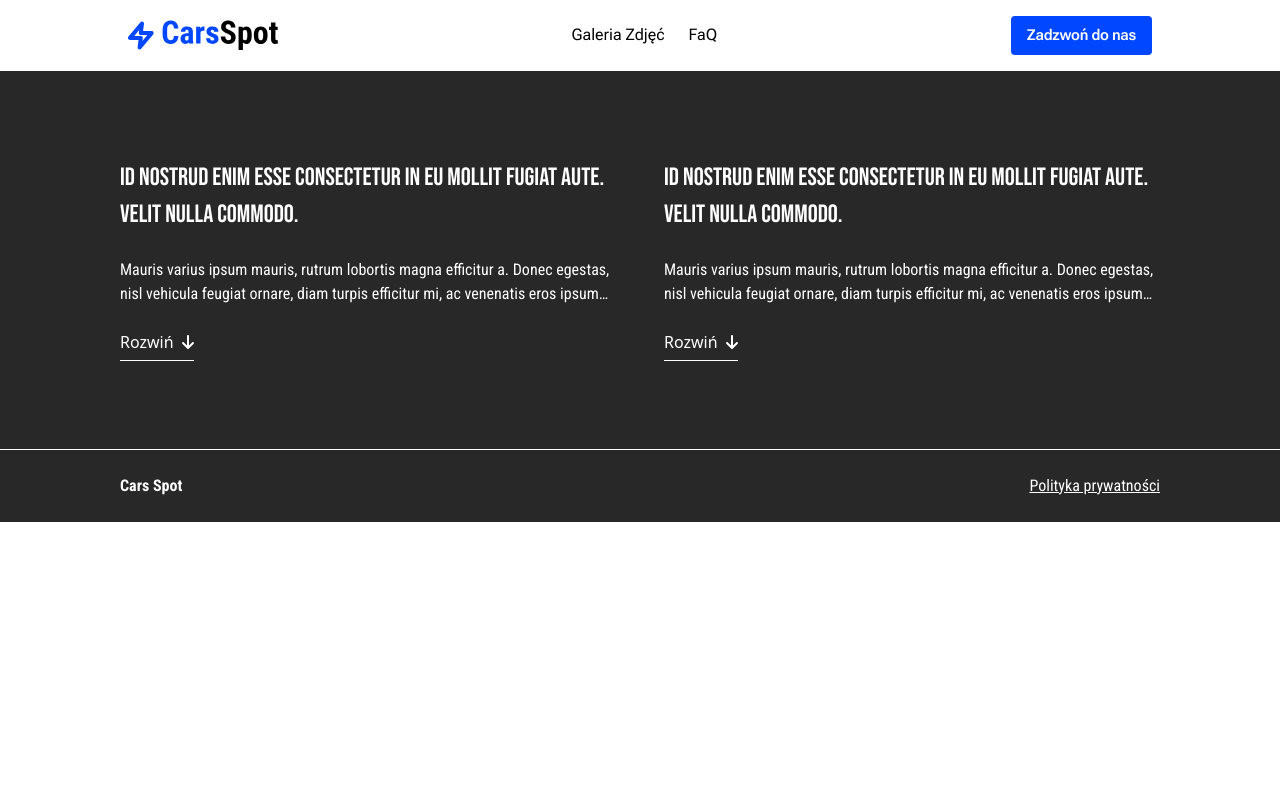
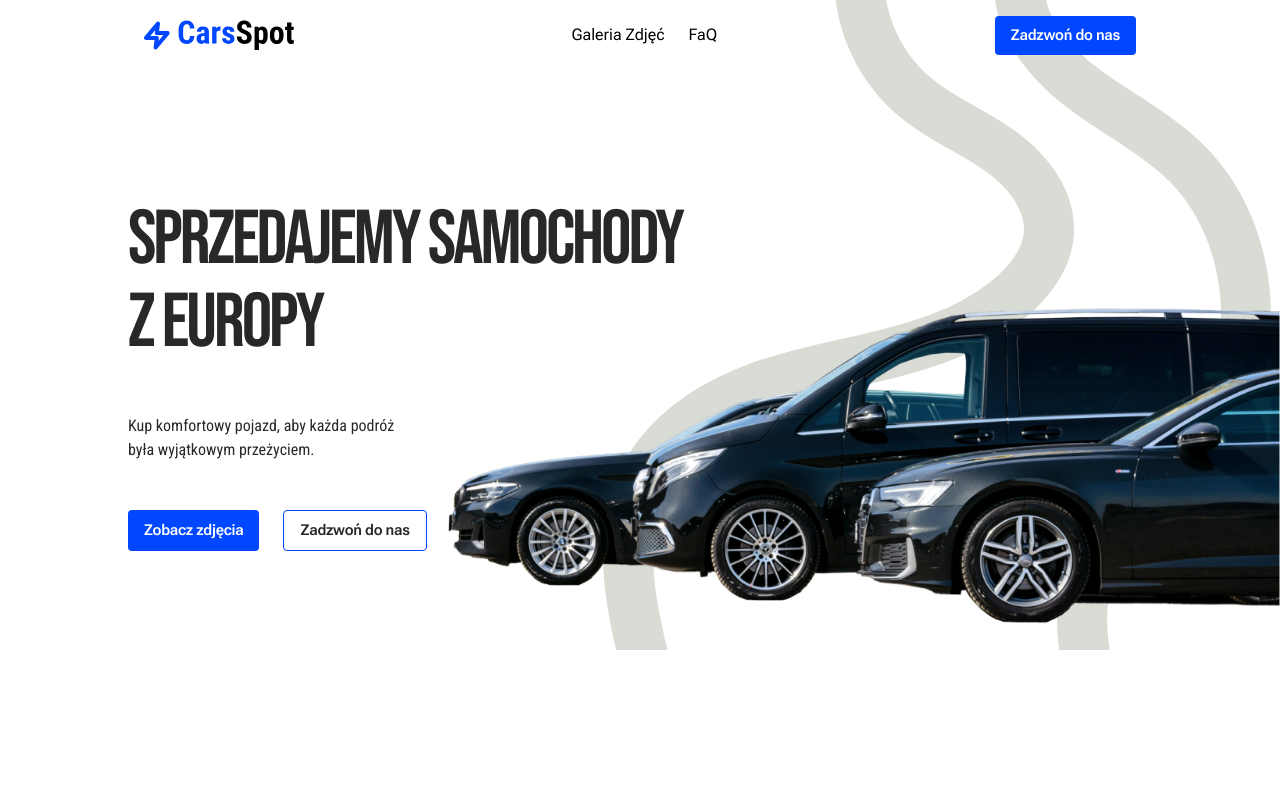
Before and after one commit to radoslawkol/CarsSpot, a React (Vite) app: page / in a window 1280 px wide. Shown: the top 800 px of the page. Built offline with nearby package versions, Linux system fonts and the light colour scheme.

Commit message:
feat: add hero section

```diff
--- a/src/App.tsx
+++ b/src/App.tsx
@@ -1,6 +1,7 @@
 import Footer from "@components/Footer";
 import Header from "./components/Header";
 import Faq from "@components/FAQ";
+import Hero from "@components/Hero";
 
 function App() {
 	return (
@@ -9,6 +10,7 @@ function App() {
 				<Header />
 				<main></main>
 			</div>
+			<Hero />
 			<Faq />
 			<Footer />
 		</>
--- a/src/components/Header.tsx
+++ b/src/components/Header.tsx
@@ -4,7 +4,7 @@ import NavItem from "./UI/NavItem";
 
 export default function Header() {
 	return (
-		<header className='py-4 flex justify-between items-center gap-4'>
+		<header id='header' className='p-4 flex justify-between items-center gap-4'>
 			<Logo />
 			<nav>
 				<ul className='flex gap-6'>
--- /dev/null
+++ b/src/components/Hero.tsx
@@ -0,0 +1,46 @@
+import Button from "@components/UI/Button";
+import HeroImage from "@assets/Hero.png";
+import Lines from "@assets/Lines.svg";
+import { useEffect, useState } from "react";
+
+export default function Hero() {
+	const [headerHeight, setHeaderHeight] = useState<number>();
+
+	useEffect(() => {
+		const header = document.getElementById("header");
+		console.log(header);
+		const headerHeight = header?.getBoundingClientRect().height ?? 70;
+
+		setHeaderHeight(headerHeight);
+	}, []);
+	// TODO  bind two images together to not spread out
+	return (
+		<section
+			style={{ height: `calc(100vh - ${headerHeight}px)` }}
+			className='md:relative md:px-0 py-16 md:py-24  text-fontColor-primary'
+		>
+			<div className='sm:p-8  md:px-32 2xl:px-72 flex flex-col items-center text-center sm:items-start sm:text-left gap-8 md:gap-12'>
+				<h1 className='text-6xl md:text-[76.29px] md:leading-[83.92px] font-heading tracking-[-0.04em]'>
+					Sprzedajemy samochody <br /> z europy
+				</h1>
+				<p className='font-body'>
+					Kup komfortowy pojazd, aby każda podróż <br /> była wyjątkowym
+					przeżyciem.
+				</p>
+				<div className='flex flex-col sm:flex-row gap-3 md:gap-6'>
+					<Button variant='solid'>Zobacz zdjęcia</Button>
+					<Button variant='outline'>Zadzwoń do nas</Button>
+				</div>
+			</div>
+			<img
+				src={HeroImage}
+				alt='Hero image showing Audi, Mercedes and BMW cars.'
+				className='md:w-[70%] lg:w-[75%] xl:w-[70%] md:absolute md:right-0 bottom-4 lg:bottom-44 2xl:bottom-12  mt-52 md:mt-4 pl-6 sm:pl-16'
+			/>
+			<img
+				src={Lines}
+				className='hidden lg:block lg:absolute lg:right-2 2xl:right-20 lg:-top-20 -z-10'
+			/>
+		</section>
+	);
+}
--- a/src/components/UI/Button.tsx
+++ b/src/components/UI/Button.tsx
@@ -7,11 +7,11 @@ interface IProps {
 
 export default function Button({ variant = "solid", children }: IProps) {
 	const baseStyles =
-		"py-2 px-4 font-support font-semibold text-[15px] rounded tracking-[-0.02em] hover:scale-95 transition delay-150 ";
+		"py-2 px-4 font-support font-semibold text-[15px] rounded tracking-[-0.02em] hover:scale-95 hover:shadow-md transition delay-150";
 
 	const variantStyles = {
 		solid: `bg-background-secondary text-white`,
-		outline: `border-2 border-secondary text-secondary`,
+		outline: `border-1 border-secondary text-secondary`,
 	};
 
 	return (
--- a/tailwind.config.js
+++ b/tailwind.config.js
@@ -22,6 +22,9 @@ export default {
 					white: "rgba(255, 255, 255, 1)",
 				},
 			},
+			borderWidth: {
+				1: "1px",
+			},
 		},
 		fontFamily: {
 			heading: ['"Bebas Neue"', "sans-serif"],
```
